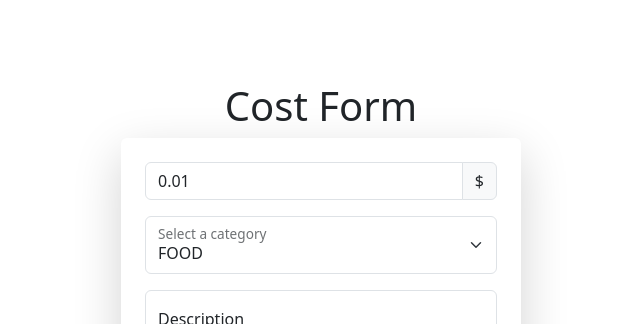
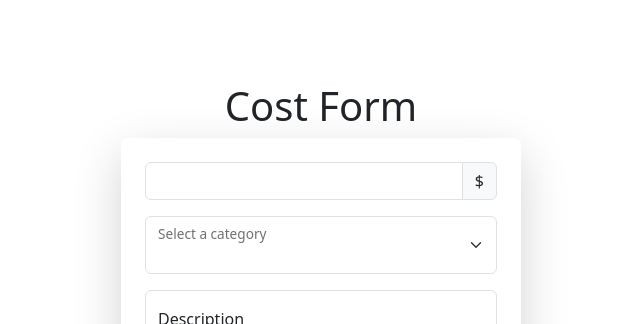
Before and after one commit to DanielAviv007/Cost-Management---React-Application, a React (Create React App) app: page / in a window 1280 px wide. Shown: the top 324 px of the page, without its empty margins (319-959 px from the left). Built offline with nearby package versions, Linux system fonts and the light colour scheme.

Commit message:
Improve Form page and add error messages

```diff
--- a/src/components/CostForm.js
+++ b/src/components/CostForm.js
@@ -5,17 +5,23 @@ import { Button, Form, FloatingLabel, InputGroup } from 'react-bootstrap';
 function CostForm() {
     const categories = ['FOOD', 'HEALTH', 'EDUCATION', 'TRAVEL', 'HOUSING', 'OTHER'];
 
-    const [sum, setSum] = useState(0.01);
+    const [sum, setSum] = useState('');
     const [category, setCategory] = useState('');
     const [description, setDescription] = useState('');
 
-    const onSumChangeHandler = event => setSum(parseFloat(event.target.value));
+    const onSumChangeHandler = event => setSum(event.target.value);
     const onCategoryChangeHandler = event => setCategory(event.target.value);
     const onDescriptionChangeHandler = event => setDescription(event.target.value);
 
+    const resetFields = () => {
+        setSum('');
+        setCategory('');
+        setDescription('');
+    };
     const addCostHandler = async (event) => {
         event.preventDefault();
 
+        try {
             const costsDB = await idb.openCostsDB('costsdb', 1);
             const costData = {
                 sum: sum,
@@ -23,9 +29,12 @@ function CostForm() {
                 description: description,
                 date: new Date()
             };
-        const result = await costsDB.addCost(costData);
-
-        // TODO: handle errors
+            await costsDB.addCost(costData);
+            resetFields();
+        } catch (error) {
+            console.error(error);
+            alert(error);
+        }
     };
 
     return (
@@ -33,7 +42,7 @@ function CostForm() {
             <header>
                 <h1>Cost Form</h1>
             </header>
-            <Form className='rounded p-4 mb-5 shadow-lg costForm' style={{ width: '400px' }}>
+            <Form className='rounded p-4 mb-5 shadow-lg costForm' style={{ width: '400px' }} onSubmit={addCostHandler}>
                 <InputGroup className='mb-3'>
                     <Form.Control min={0.01} step={0.01} type='number' required
                         value={sum}
@@ -45,7 +54,9 @@ function CostForm() {
                     <Form.Select
                         value={category}
                         onChange={onCategoryChangeHandler}
+                        required
                     >
+                        <option disabled value=""></option>
                         {categories.map(cat => <option key={cat}>{cat}</option>)}
                     </Form.Select>
                 </FloatingLabel>
@@ -60,7 +71,7 @@ function CostForm() {
                     </FloatingLabel>
                 </Form.Group>
                 <div className='d-flex justify-content-center'>
-                    <Button className='btn-lg' type='submit' onClick={addCostHandler}>Add Cost</Button>
+                    <Button className='btn-lg' type='submit'>Add Cost</Button>
                 </div>
             </Form>
         </>
--- a/src/components/Expenses.js
+++ b/src/components/Expenses.js
@@ -2,9 +2,9 @@ import { Modal, Alert, Table } from 'react-bootstrap';
 
 function ExpensesTable({ show, setShow, expenses = [] }) {
     const onHide = () => setShow(false);
-    const rowExpense = ({sum, description, category}) => {
+    const rowExpense = ({ sum, description, category }, idx) => {
         return (
-            <tr>
+            <tr key={idx}>
                 <td>{sum}</td>
                 <td>{description}</td>
                 <td>{category}</td>
@@ -22,11 +22,13 @@ function ExpensesTable({ show, setShow, expenses = [] }) {
                     <Alert key='info' variant='info' className='m-2'>No expenses for this month</Alert> :
                     <Table striped bordered hover>
                         <thead>
+                            <tr>
                                 <th>Amount</th>
                                 <th>Description</th>
                                 <th>Category</th>
+                            </tr>
                         </thead>
-                    <tbody> {expenses.map(rowExpense)} </tbody>
+                        <tbody>{expenses.map(rowExpense)}</tbody>
                     </Table>
             }
         </Modal>
--- a/src/components/Report.js
+++ b/src/components/Report.js
@@ -21,14 +21,18 @@ function Report() {
         const costsdb = await idb.openCostsDB('costsdb', 1);
         const expenses = await costsdb.getMonthlyReport(selectedMonthYear);
 
-        // TODO: check for errors!
         return expenses;
     };
     const renderReport = async () => {
-        const expenses = await getMonthlyReport();
+        try {
+            const expenses = await getMonthlyReport();
 
-        setExpenses(expenses);
-        setShowExpenses(true);
+            setExpenses(expenses);
+            setShowExpenses(true);
+        } catch (error) {
+            console.error(error);
+            alert(error);
+        }
     };
 
     return (
```
Lines whose indentation alone changed are shown as unchanged.
